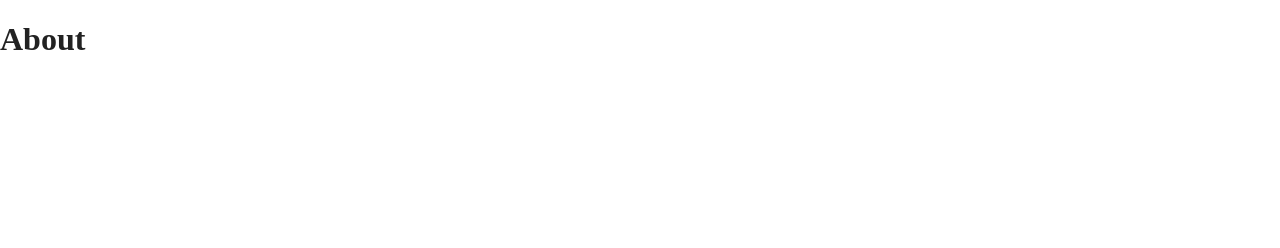
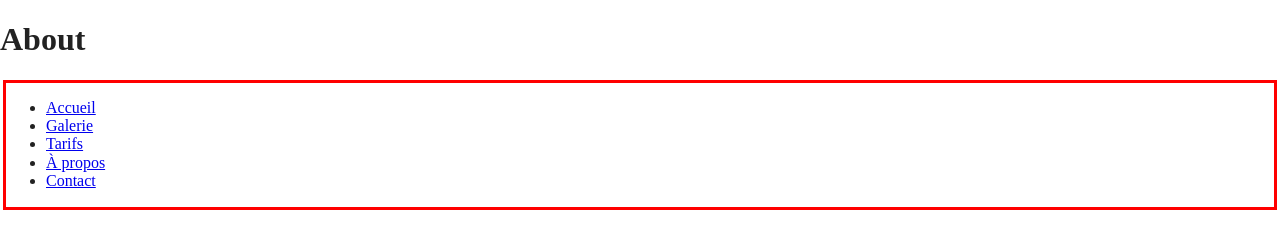
Before and after one commit to IdurarDev/babies-website, a website built with Parcel: page about.html in a window 1280 px wide. Built offline with nearby package versions, Linux system fonts and the light colour scheme.

Commit message:
ajout navbar dans les pages galerie, tarifs, about, contact

```diff
--- a/about.html
+++ b/about.html
@@ -26,6 +26,17 @@
 <body>
 
    <h1>About</h1>
+   <header>
+      <nav>
+        <ul>
+          <li><a href="index.html">Accueil</a></li>
+          <li><a href="galerie.html">Galerie</a></li>
+          <li><a href="tarifs.html">Tarifs</a></li>
+          <li><a href="#">À propos</a></li>
+          <li><a href="contact.html">Contact</a></li>
+        </ul>
+      </nav>
+    </header>
 
 <script src="js/vendor/modernizr-3.11.2.min.js"></script>
   <script src="js/plugins.js"></script>
```
Also changed, not shown: contact.html (+11 -0 lines), galerie.html (+12 -0 lines), tarifs.html (+11 -0 lines).
